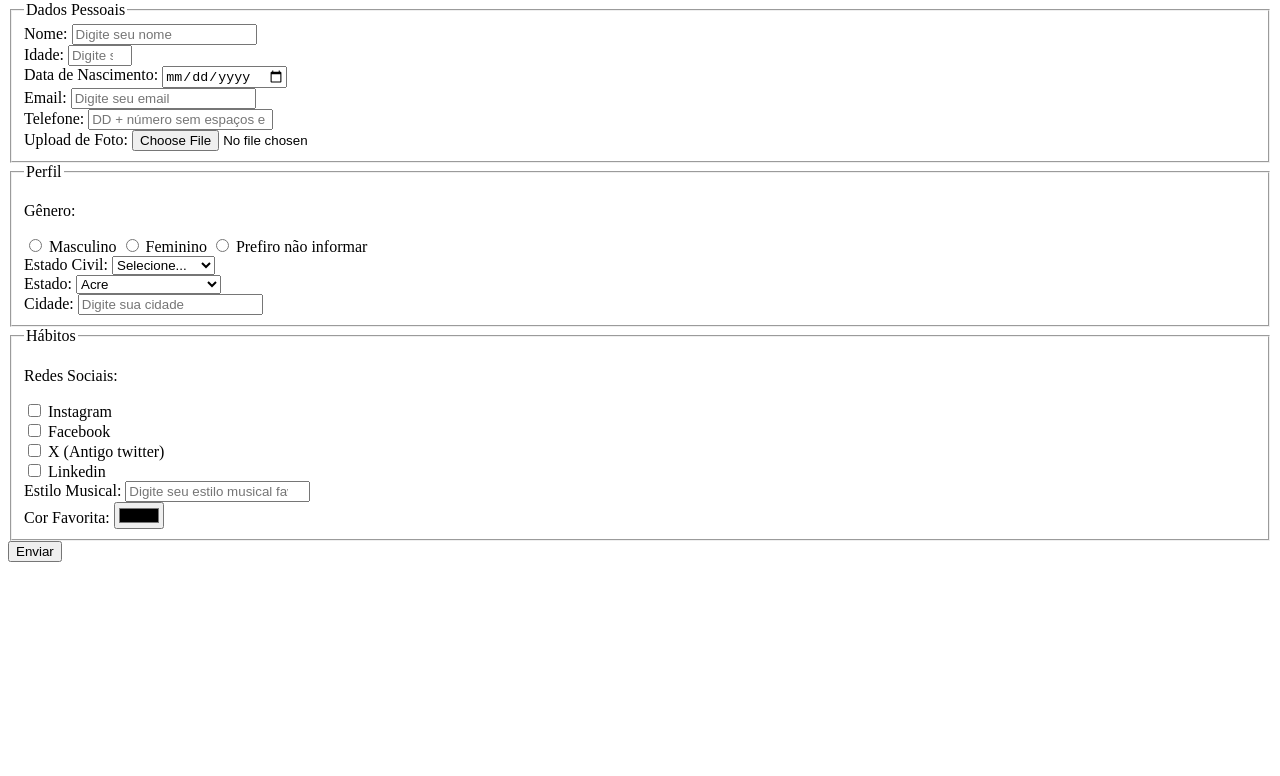
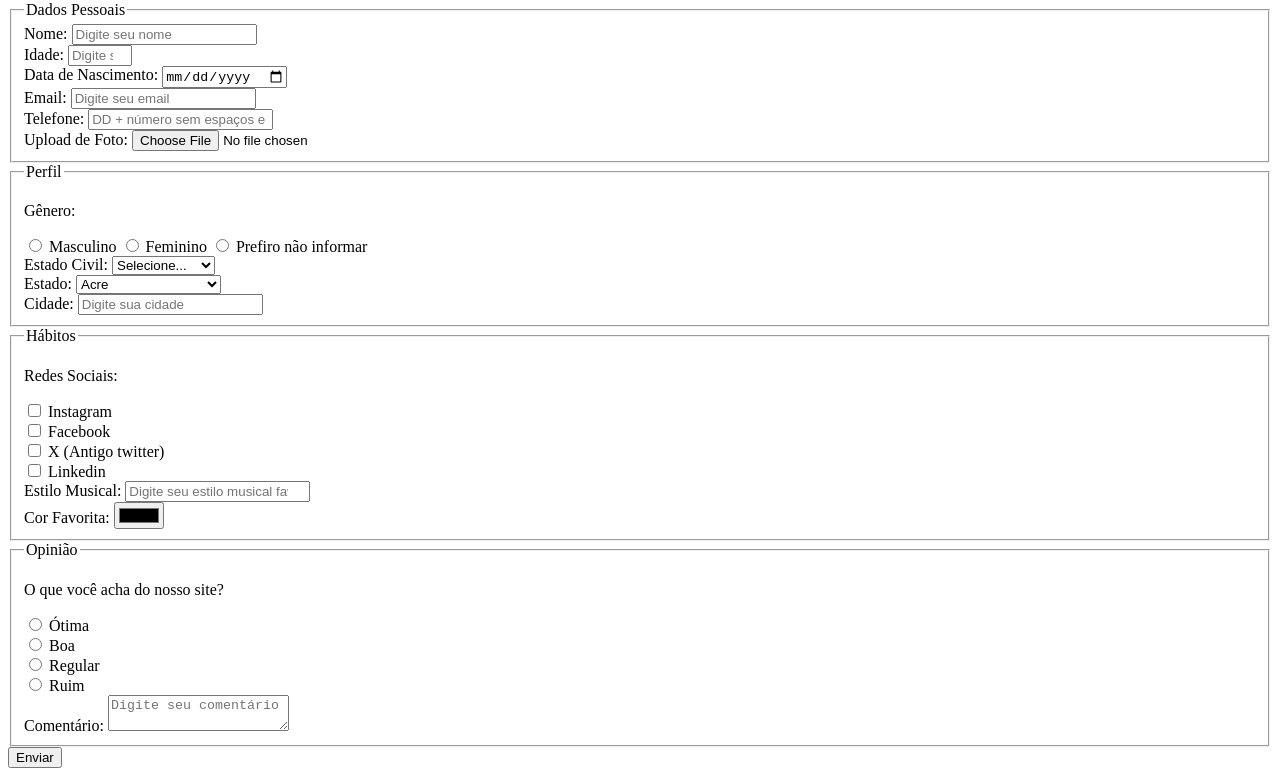
Before and after one commit to gabiel98/pesquisa-culturama, a plain HTML site: page index.html in a window 1280 px wide. Shown: the part 79-855 px from the top of the page. Before the commit the page ends 800 px from the top, so only its background shows below. Drawn offline with Linux system fonts and the light colour scheme.

Commit message:
Adicição do campo de Opinião

```diff
--- a/index.html
+++ b/index.html
@@ -40,11 +40,14 @@
             <legend>Perfil</legend>
 
             <p>Gênero:</p>
-            <input type="radio" name="userGender" value="Masculino"> <label for="userGender">Masculino</label>
+            <input type="radio" name="userGender" value="Masculino">
+            <label for="userGender">Masculino</label>
 
-            <input type="radio" name="userGender" value="Feminino"> <label for="userGender">Feminino</label>
+            <input type="radio" name="userGender" value="Feminino">
+            <label for="userGender">Feminino</label>
 
-            <input type="radio" name="userGender" value="Prefiro não informar"> <label for="userGender">Prefiro não informar</label>
+            <input type="radio" name="userGender" value="Prefiro não informar">
+            <label for="userGender">Prefiro não informar</label>
             <br>
 
             <label for="maritalStatus">Estado Civil:</label>
@@ -130,6 +133,27 @@
             <input type="color" name="favoriteColor" id="color">
         </fieldset>
 
+        <fieldset>
+            <legend>Opinião</legend>
+
+            <p>O que você acha do nosso site?</p>
+            <input type="radio" name="userOpinion" value="otima">
+            <label for="userOpinion">Ótima</label>
+            <br>
+            <input type="radio" name="userOpinion" value="boa">
+            <label for="userOpinion">Boa</label>
+            <br>
+            <input type="radio" name="userOpinion" value="regular">
+            <label for="userOpinion">Regular</label>
+            <br>
+            <input type="radio" name="userOpinion" value="ruim">
+            <label for="userOpinion">Ruim</label>
+            <br>
+
+            <label for="comentario">Comentário:</label>
+            <textarea id="comentario" name="comentario" placeholder="Digite seu comentário"></textarea>
+        </fieldset>
+
         <button type="submit">Enviar</button>
         </form>
     </section>
```
